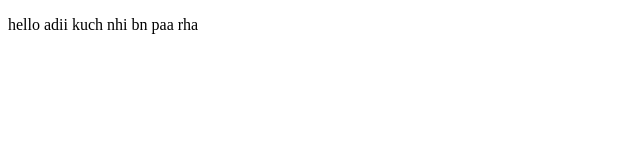
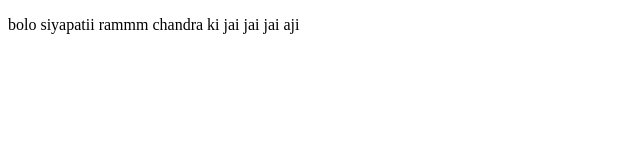
Before and after one commit to gitAvinash001/AVIKEWEBPAGE, a plain HTML site: page web practice.html in a window 1280 px wide. Shown: the whole page, without its empty margins (0-640 px from the left). Drawn offline with Linux system fonts and the light colour scheme.

Commit message:
chde
iejoek

```diff
--- a/web practice.html
+++ b/web practice.html
@@ -9,7 +9,7 @@
 </head>
 
 <body>
-    <p>hello adii kuch nhi bn paa rha </p>
+    <p> bolo siyapatii rammm chandra ki jai jai jai aji </p>
 </body>
 
 </html>
```
